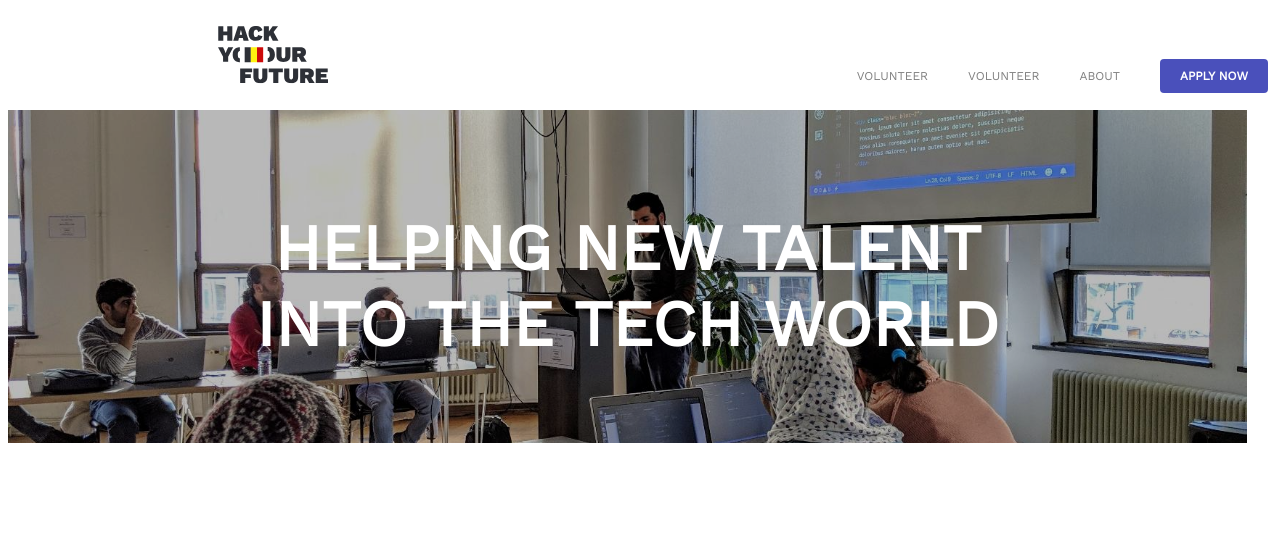
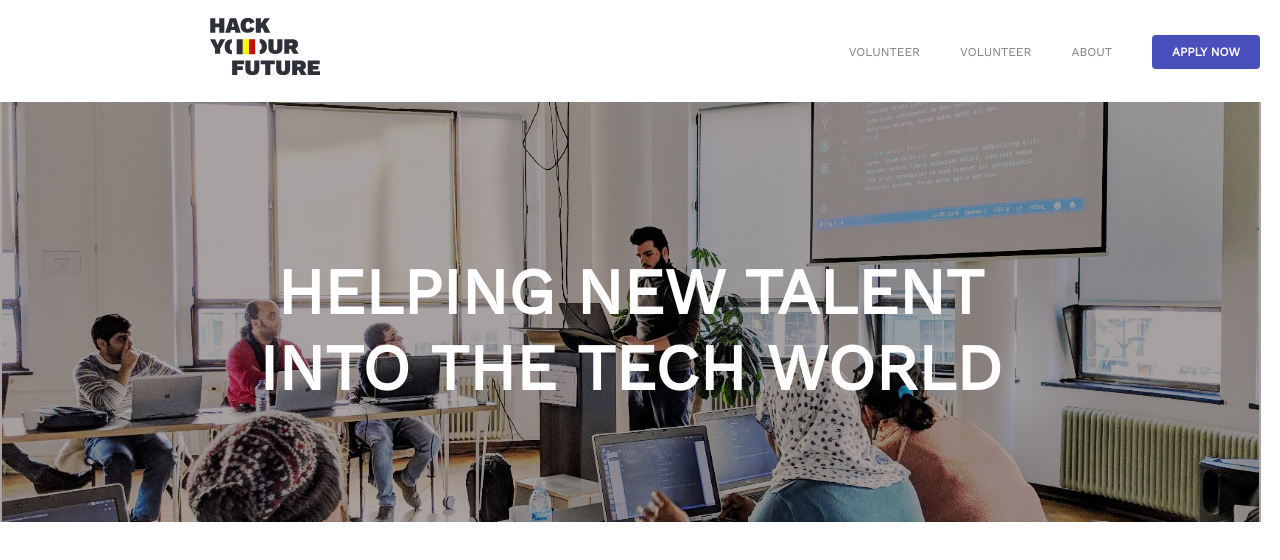
Before and after one commit to HYF-Class19/agile-development-hyf-group-3, a website: page pages/index.html in a window 1280 px wide. Drawn offline with nearby package versions, Linux system fonts and the light colour scheme.

Commit message:
index.html and style.css updated

```diff
--- a/pages/index.html
+++ b/pages/index.html
@@ -42,13 +42,12 @@
     <!--Main content-->
     <main>
       <!--banner-->
-      <section class="sc-0 banner-0">
-        <div class="sc-1 banner-1">
-          <div class="sc-3 banner-2">
-            <h1 class="sc-4 banner-name">
-              Helping new talent into the tech world
-            </h1>
-          </div>
+      <section>
+        <div class="banner-1">
+          <h1 class="sc-4 banner-name">
+            Helping new talent <br />
+            into the tech world
+          </h1>
         </div>
       </section>
     </main>
--- a/pages/style.css
+++ b/pages/style.css
@@ -1,8 +1,7 @@
 /*  general style start here */
-
 @import url("https://fonts.googleapis.com/css2?family=Space+Mono&family=Work+Sans&display=swap");
 
-* ::before ::after {
+* {
   box-sizing: border-box;
   padding: 0;
   margin: 0;
@@ -92,77 +91,31 @@ img {
 }
 
 .nav-list-item a:hover {
-  color: rgb(92, 91, 91);
+  color: rgb(236, 229, 229);
   border-bottom: 3px solid rgb(74, 80, 187);
   padding-bottom: 10px;
 }
 
 /* banner section */
-
-.banner-0 {
-  display: flex;
-  background: url(images/home-header-hyf.jpg) center center no-repeat
-    transparent;
-  -webkit-box-pack: center;
-  justify-content: center;
-  width: 100%;
-  padding: 20px 225px;
-  position: relative;
-  box-shadow: none;
-  z-index: 1;
-  flex: 0 0 auto;
-}
-.banner-0::before {
-  content: "";
-  position: absolute;
-  width: 100%;
-  height: 100%;
-  background-color: rgba(0, 0, 0, 0.267);
-  top: 0px;
-  left: 0px;
-  z-index: 1;
-}
-
-:after,
-:before {
-  box-sizing: border-box;
-  margin: 0;
-}
-
 .banner-1 {
-  display: flex;
-  flex-direction: column;
-  -webkit-box-pack: center;
-  justify-content: center;
-  -webkit-box-align: center;
-  align-items: center;
-  width: 100%;
-  max-width: 1280px;
-  padding: 10px 0px;
-  margin: 0px auto;
-}
-
-.banner-2 {
-  display: flex;
-  margin: 60px 0px 30px;
-  flex-direction: column;
-  -webkit-box-align: center;
-  align-items: center;
-  max-width: 1000px;
-  z-index: 10;
+  padding: 0px;
+  background: rgba(132, 123, 123, 0.7) url(images/home-header-hyf.jpg);
+  width: 160%;
+  height: 420px;
+  background-size: cover;
+  background-position: center;
+  background-repeat: no-repeat;
+  border: 2px solid transparent;
+  background-blend-mode: darken;
 }
 
 .banner-name {
   font-size: 64px;
   line-height: 120%;
-  margin-bottom: 20px;
   text-transform: uppercase;
   font-family: "Work Sans", sans-serif;
-  font-weight: 700;
+  font-weight: 800;
   color: rgb(255, 255, 255);
   text-align: center;
-  max-width: none;
+  margin: 150px 0px;
 }
-.sc-0 {
-  background-size: cover;
-}
```
